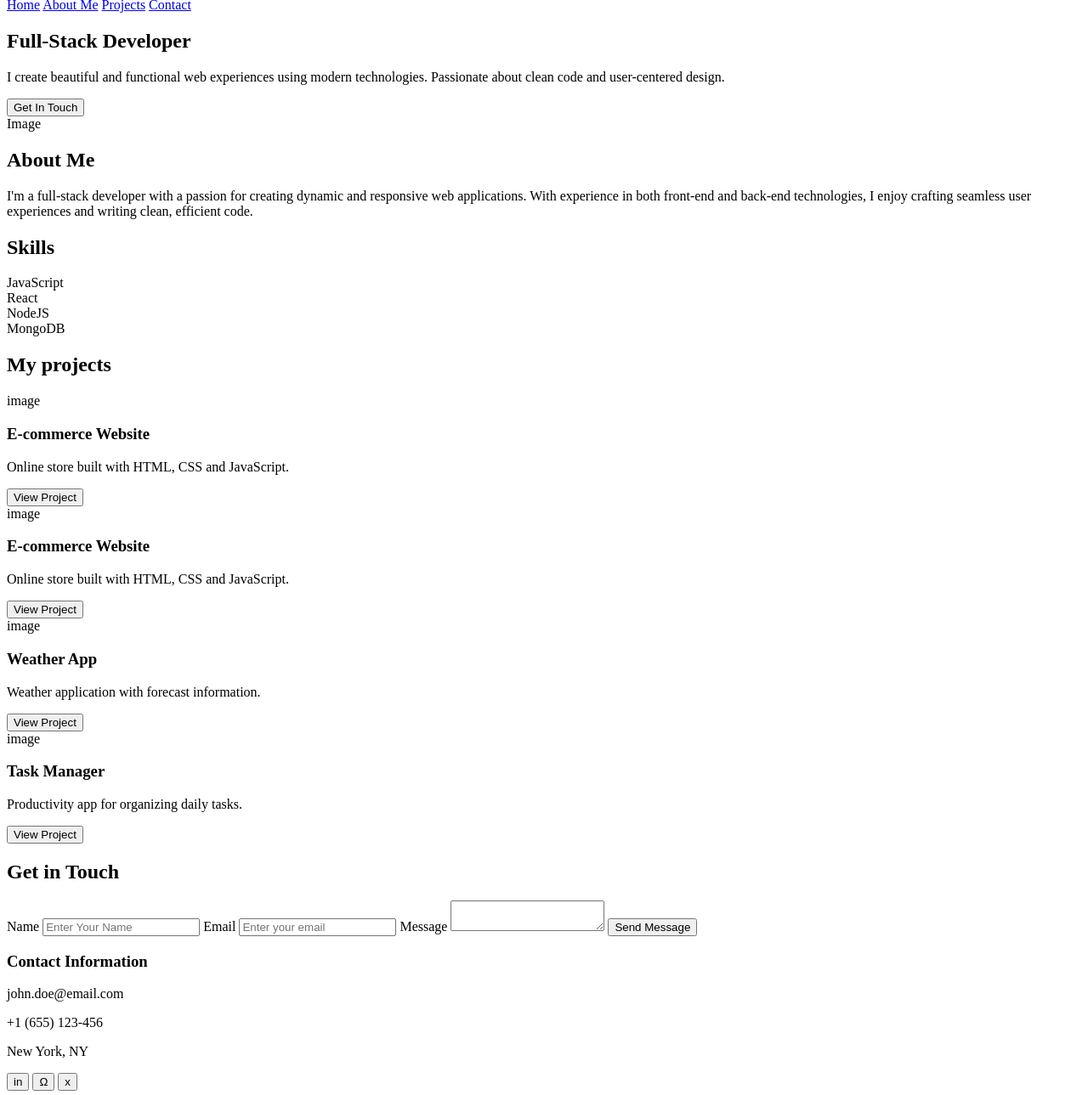
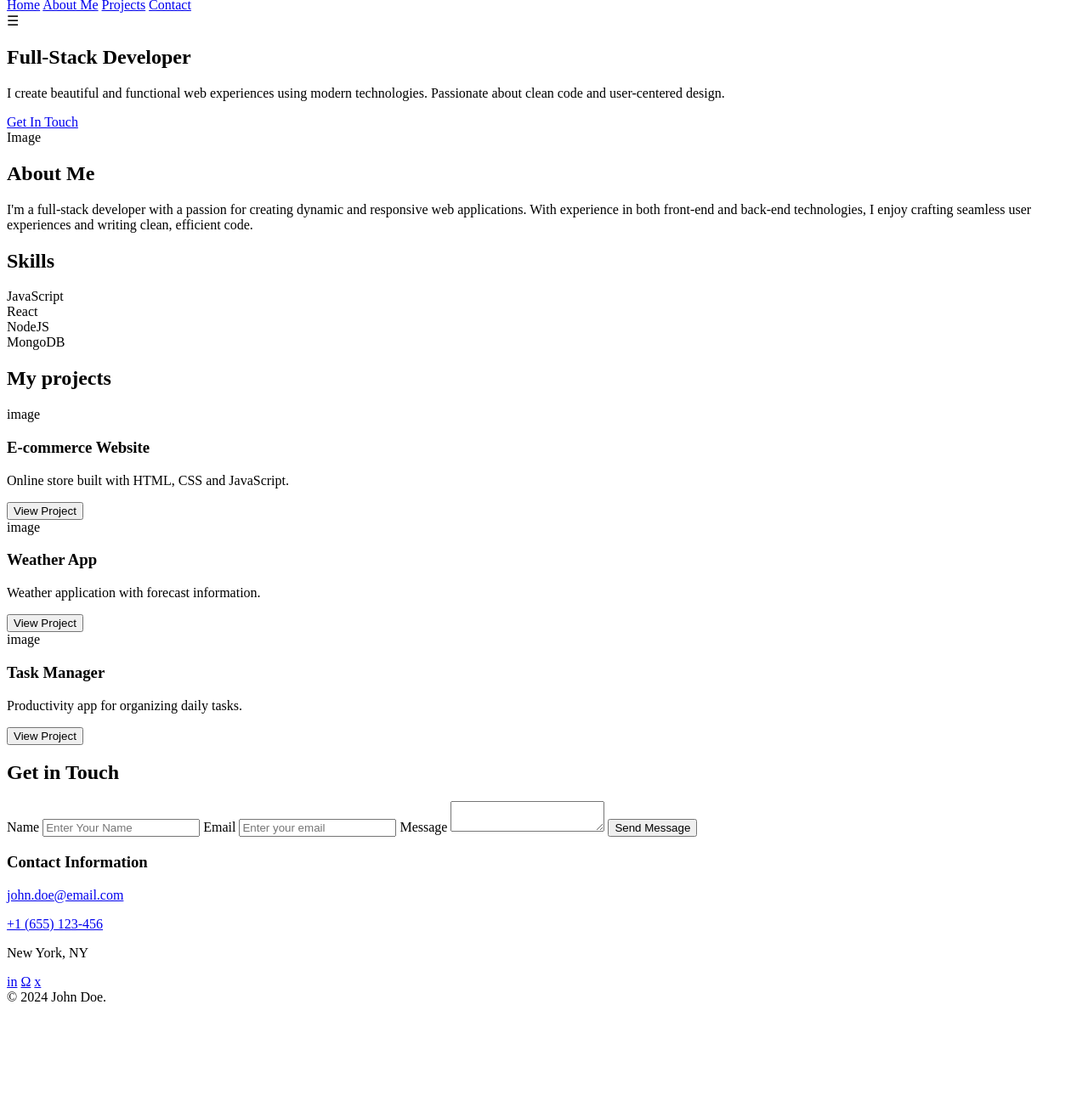
Before and after one commit to dani020799/Boot-camp-fullstack-course, a plain HTML site: page Personal Portfolio Project/index.html in a window 1280 px wide. Shown: the part 29-1318 px from the top of the page at 85% size. After the commit the page ends 1220 px from the top, so only its background shows below. Drawn offline with Linux system fonts and the light colour scheme.

Commit message:
fix html
fix html

```diff
--- a/Personal Portfolio Project/index.html
+++ b/Personal Portfolio Project/index.html
@@ -4,35 +4,39 @@
     <meta charset="UTF-8">
     <meta name="viewport" content="width=device-width, initial-scale=1.0">
     <link rel="stylesheet" type="text/css" href="style.css">
-    <title>Document</title>
+    <title>My Portfolio</title>
 </head>
 <body>
        <div class="page" >
         <header>
              <div class="logo">My Portfolio</div>
             <nav>
-                   <a href="#Home">Home</a>
+                   <a href="#home">Home</a>
                    <a href="#about">About Me</a>
                    <a href="#projects">Projects</a>
                    <a href="#contact">Contact</a>
 
             </nav>
+            <div class="hamburger" aria-label="Open menu" >☰</div>
         </header>
 
-        <section id="Home">
+        <section id="home">
+            <div class="container">
             <div class="home-text">
             <h1>Full-Stack Developer</h1>
             <p>I create beautiful and functional web experiences using modern
          technologies. Passionate about clean code and user-centered
               design.</p>
-            <button class="get-in-touch">Get In Touch</button>
+            <a class="get-in-touch" href="#contact">Get In Touch</a>
             </div>
-            <div class="Home-image">
+            <div class="home-image">
                  Image
+            </div>
             </div>
         </section>
 
         <section id="about">
+            <div class="container">
             <div class="about-text">
             <h2>About Me</h2>
             <p>I'm a full-stack developer with a passion for creating dynamic and responsive web applications. With experience in both front-end and back-end technologies, I enjoy crafting seamless user experiences and writing clean, efficient code.</p>
@@ -45,12 +49,15 @@
                 <div>NodeJS</div>
                 <div>MongoDB</div>
             </div>
+            </div>
+
         </section>
 
         <section id="projects">
+             <div class="container">
             <h2>My projects</h2>
             <div class="project-container">
-                <div calss="project-card">
+                <div class="project-card">
                     <div class="project-image">
                         image
                     </div>
@@ -58,15 +65,8 @@
                     <p> Online store built with HTML, CSS and JavaScript.</p>
                     <button>View Project</button>
                 </div>
-                <div calss="project-card">
-                    <div class="project-image">
-                        image
-                    </div>
-                    <h3> E-commerce Website</h3>
-                    <p> Online store built with HTML, CSS and JavaScript.</p>
-                    <button>View Project</button>
-                </div>
-                <div calss="project-card">
+
+                <div class="project-card">
                     <div class="project-image">
                         image
                     </div>
@@ -74,7 +74,7 @@
                     <p>  Weather application with forecast information.</p>
                     <button>View Project</button>
                 </div>
-                <div calss="project-card">
+                <div class="project-card">
                     <div class="project-image">
                         image
                     </div>
@@ -83,9 +83,11 @@
                     <button>View Project</button>
                 </div>
             </div>
+            </div>
         </section>
 
         <section id="contact">
+             <div class="container">
               <h2>Get in Touch</h2>
               <div class="contact-container">
                    <form >
@@ -102,28 +104,29 @@
                    <div class="contact-info">
                       <h3>Contact Information</h3>
                       <p>
-                         john.doe@email.com
+                        <a href="mailto:john.doe@email.com">john.doe@email.com</a>
                       </p>
                       <p>
-                        +1 (655) 123-456
+                        <a href="tel:+1655123456">+1 (655) 123-456</a>
                       </p>
                       <p>
                         New York, NY
                       </p>
                       <div class="button-section">
-                        <button>
-                            in
-                        </button>
-                        <button>
-                            Ω
-                        </button>
-                        <button>
-                            x
-                        </button>
+
+                        <a class="social" href="#">in</a>
+
+                        <a class="social" href="#">Ω</a>
+
+                        <a class="social" href="#">x</a>
                       </div>
                    </div>
               </div>
+              </div>
         </section>
+        <footer>
+            © 2024 John Doe.
+        </footer>
         </div>
 </body>
 </html>
```
